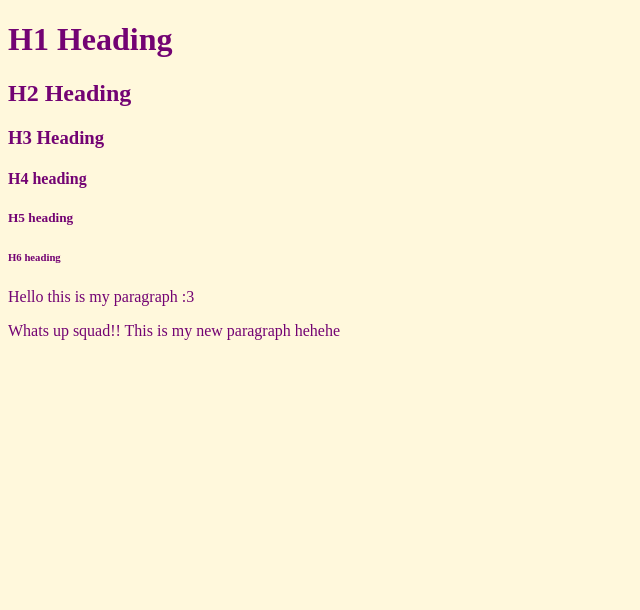
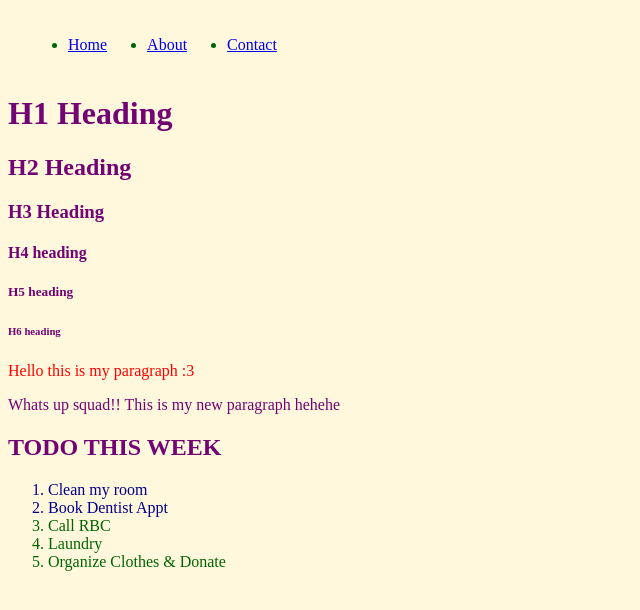
Before and after one commit to SarahJanP/INTMDT-WebComms-Week-2, a plain HTML site: page index.html in a window 1280 px wide. Shown: the whole page, without its empty margins (0-640 px from the left). Drawn offline with Linux system fonts and the light colour scheme.

Commit message:
Added semi-functional menu, classes, notes and styling

```diff
--- a/index.html
+++ b/index.html
@@ -7,6 +7,14 @@
     <link rel="stylesheet" href="stylesheet.css">
 </head>
 <body>
+    <nav>
+        <ul>
+            <li> <a href="home.html"> Home</a> </li>
+            <li><a href="about.html">About</a></li>
+            <li><a href="Contact.html">Contact</a></li>
+
+        </ul>
+    </nav>
     <h1>H1 Heading</h1>
     <h2>H2 Heading</h2>
     <h3>H3 Heading</h3>
@@ -14,7 +22,25 @@
     <h5>H5 heading</h5>
     <h6>H6 heading</h6>
 
-        <p>Hello this is my paragraph :3 </p>
+    <p id = "first">Hello this is my paragraph :3 </p>
     <p> Whats up squad!!  This is my new paragraph hehehe</p>
+
+    <h2>TODO THIS WEEK</h2>
+    <ol>
+        <li class = "personal"> Clean my room </li> <!--li stands for LIST ITEM-->
+        <li class="personal"> Book Dentist Appt </li>
+        <li> Call RBC </li>
+        <li> Laundry </li>
+        <li> Organize Clothes & Donate </li>
+    </ol>
 </body>
 </html>
+<!--
+ID:    - only ONE thing can have that ID, EVER
+Class: - a group of things
+-->
+
+<!-- Class examples:
+Button class, all buttons with that class will have the same styling -->
+
+<!--Git LFS - Storing Large photo and video on the web.-->
--- a/stylesheet.css
+++ b/stylesheet.css
@@ -1,4 +1,25 @@
 body {
     background-color:cornsilk;
     color:rgb(115, 3, 115);
+
+    ul{
+        display: flex;
+        flex-direction: row;
+        text-decoration: none;
+    }
+    ul li {
+        margin: 20px 20px;
+        text-decoration-line: none;
+    }
+
+    p#first {        /* p with the id "first" && '#' is used for IDS */
+        color: red;
+    }
+    li{
+        color: darkgreen;
+    }
+    li.personal {   /*li with the CLASS "personal" && '.' is used for CLASSES*/
+        color: darkblue;
+    }
+
 }
```
Also changed, not shown: home.html (added, +11 -0 lines).
